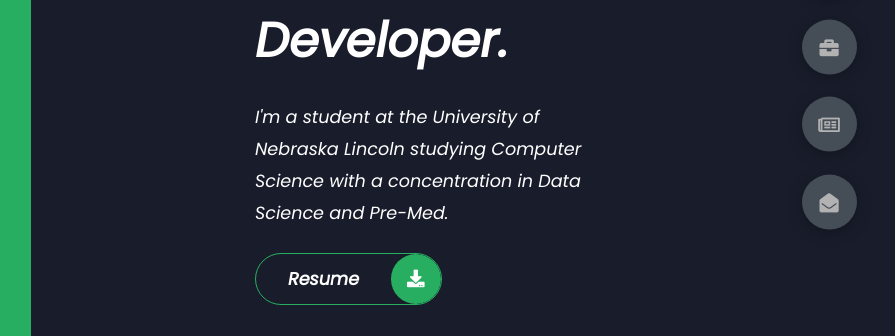
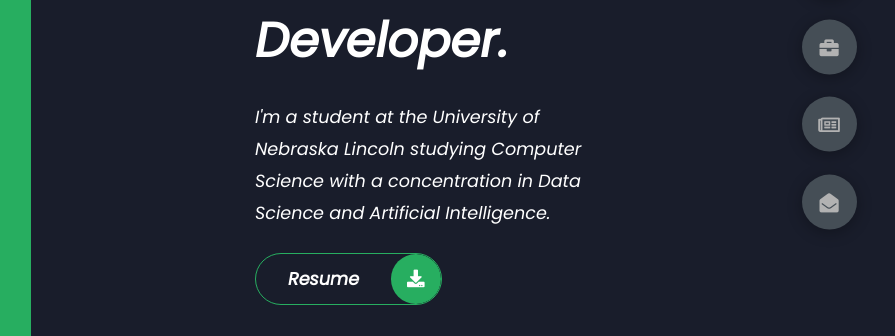
Before and after one commit to Wmress/ErmiasWolde-Personal-Website, a plain HTML site: page index.html in a window 1280 px wide. Shown: the part 353-689 px from the top of the page, 385-1280 px from the left. Drawn offline with Linux system fonts and the light colour scheme.

Commit message:
Update index.html

```diff
--- a/index.html
+++ b/index.html
@@ -27,7 +27,7 @@
                 </h1>
                 <p>
                     I'm a student at the University of Nebraska Lincoln studying Computer Science
-                    with a concentration in Data Science and Pre-Med.
+                    with a concentration in Data Science and Artificial Intelligence.
                 </p>
                 <div class="btn-con">
                     <a href="" class="main-btn">
```
